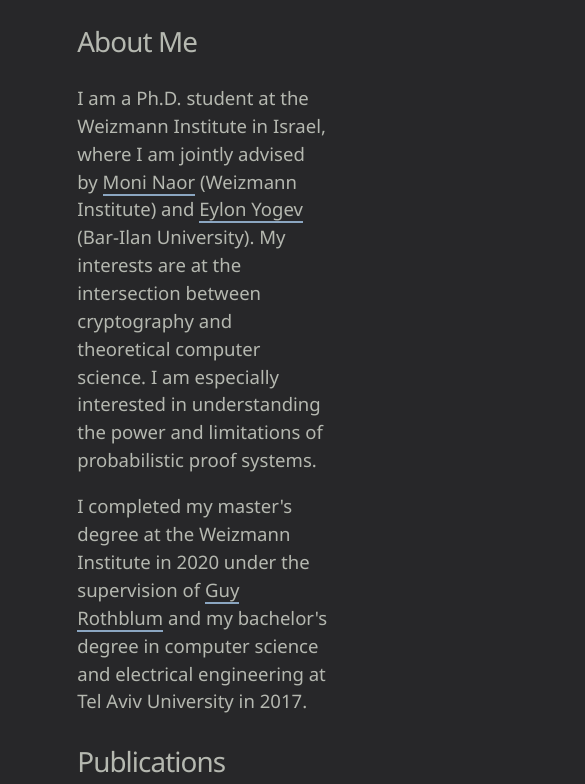
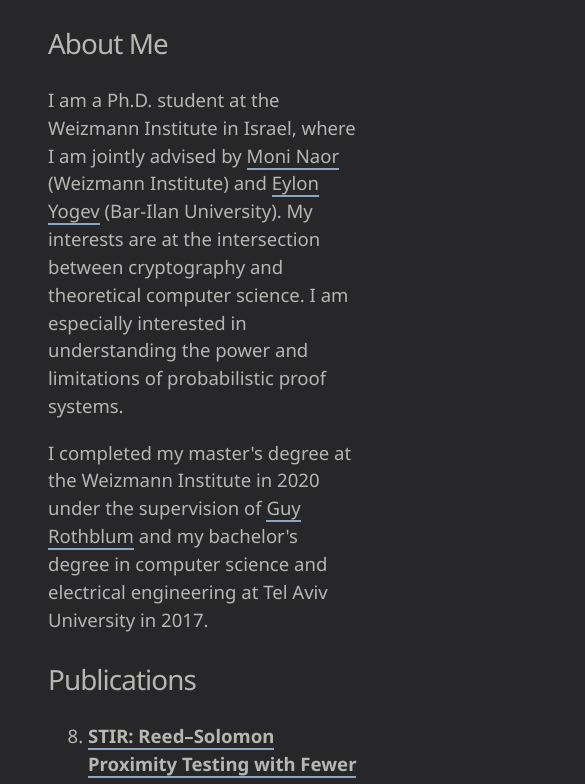
Before and after one commit to galarnon42/galarnon42.github.io, a plain HTML site: page index.html in a window 390 px wide. Shown: the part 264-1048 px from the top of the page, 585 px wide, since content can reach past the window. Drawn offline with Linux system fonts and the light colour scheme.

Commit message:
Update main.css

```diff
--- a/main.css
+++ b/main.css
@@ -87,7 +87,7 @@ div#contentpane {
 
 @media screen and (max-width: 600px) {
   div#contentpane {
-    width: 85vw;
+    width: 100vw;
   }
 }
 
```
